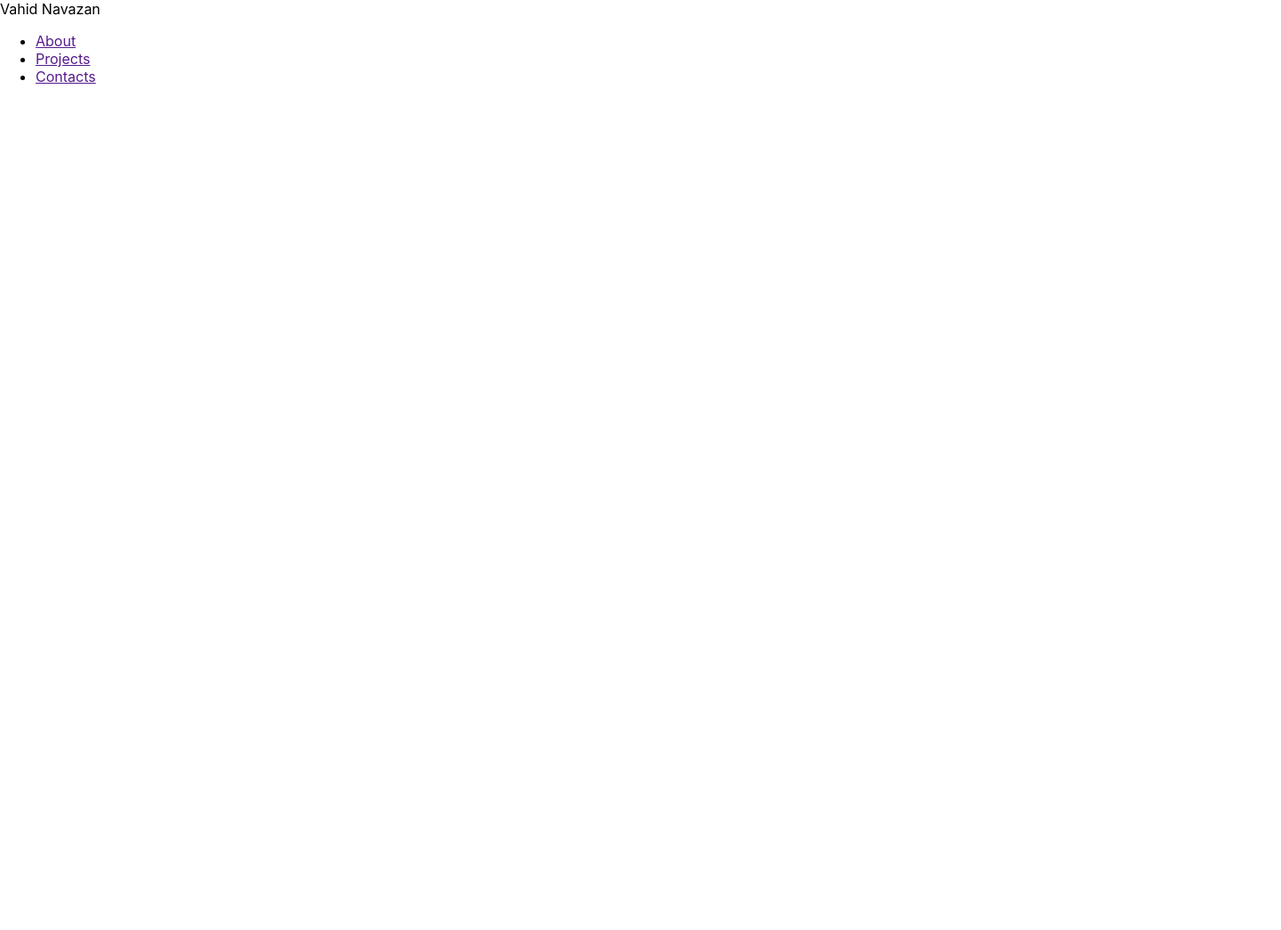
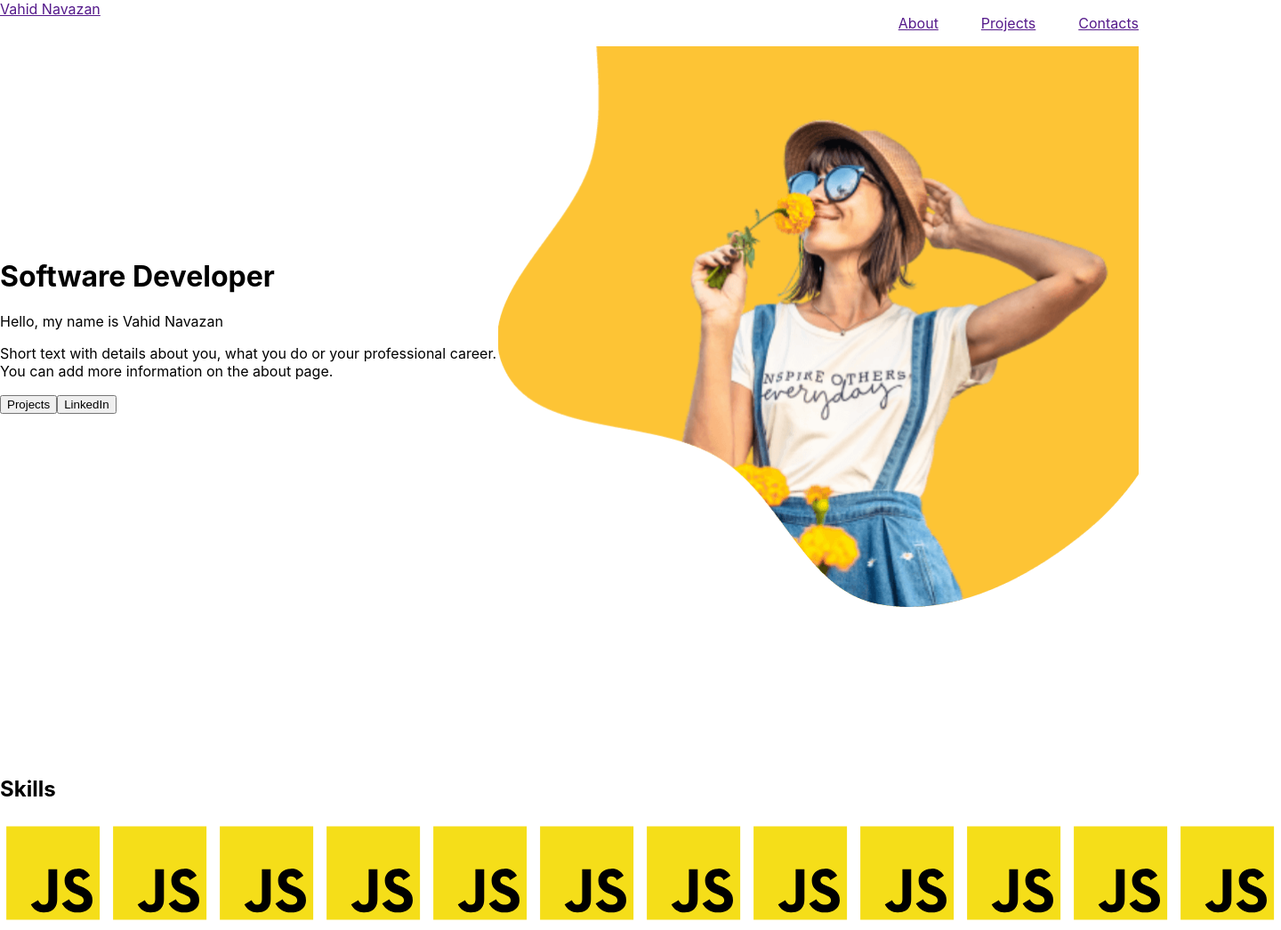
Before and after one commit to vTarlettskiy/portfolio-start-project-main, a React app: page / in a window 1280 px wide. Shown: the whole page at 89% size, 1440 px wide, since content can reach past the window. Before the commit the page ends 800 px from the top, so only its background shows below. Built offline with nearby package versions, Linux system fonts and the light colour scheme.

Commit message:
second day, header, main and start skills section

```diff
--- a/src/App.tsx
+++ b/src/App.tsx
@@ -1,12 +1,16 @@
 import './App.css'
 import styled from 'styled-components'
 import {Header} from "./layout/header/Header";
+import {Main} from "./layout/sections/main/Main";
+import {Skills} from "./layout/sections/skills/Skills";
 
 
 function App() {
     return (
         <div className="App">
             <Header/>
+            <Main/>
+            <Skills/>
         </div>
     );
 }
--- /dev/null
+++ b/src/components/FlexWrapper.tsx
@@ -0,0 +1,16 @@
+import styled from "styled-components";
+
+type FlexWrapperPropsType = {
+    direction?: string
+    justify?: string
+    align?: string
+    wrap?: string
+}
+
+export const FlexWrapper = styled.div<FlexWrapperPropsType>`
+  display: flex;
+  flex-direction: ${props => props.direction || 'row'};
+  justify-content: ${props => props.justify || 'flex-start'};
+  align-items: ${props => props.align || 'stretch'};
+  flex-wrap: ${props => props.wrap || 'nowrap'};
+`
--- /dev/null
+++ b/src/components/SectionTitle.tsx
@@ -0,0 +1,5 @@
+import styled from "styled-components";
+
+export const SectionTitle = styled.h2`
+
+`
--- /dev/null
+++ b/src/components/icon/Icon.tsx
@@ -0,0 +1,20 @@
+import React from 'react';
+import iconsSprite from '../../assets/images/icons-sprite.svg'
+
+type IconPropsType = {
+    iconId: string
+    width?: string
+    height?: string
+    viewBox?: string
+}
+
+const Icon = (props: IconPropsType) => {
+    return (
+        <svg width={props.width || '120'} height={props.height || '120'} viewBox={props.viewBox || "0 0 120 120"} fill="none" xmlns="http://www.w3.org/2000/svg">
+            <use xlinkHref={`${iconsSprite}#${props.iconId}`}/>
+        </svg>
+
+    );
+};
+
+export default Icon;
--- /dev/null
+++ b/src/components/logo/Logo.tsx
@@ -0,0 +1,7 @@
+import React from 'react';
+
+export const Logo = () => {
+    return (
+        <a href=''>Vahid Navazan</a>
+    );
+};
--- a/src/components/menu/Menu.tsx
+++ b/src/components/menu/Menu.tsx
@@ -1,8 +1,9 @@
 import React from 'react';
+import styled from "styled-components";
 
 export const Menu = () => {
     return (
-        <nav>
+        <StyledMenu>
             <ul>
                 <li>
                     <a href="">About</a>
@@ -14,6 +15,14 @@
                     <a href="">Contacts</a>
                 </li>
             </ul>
-        </nav>
+        </StyledMenu>
     );
 };
+
+const StyledMenu = styled.nav`
+    ul {
+      display: flex;
+      gap: 48px;
+      list-style: none;
+    }
+`
--- a/src/layout/header/Header.tsx
+++ b/src/layout/header/Header.tsx
@@ -1,16 +1,18 @@
 import React from 'react';
 import styled from "styled-components";
 import {Menu} from "../../components/menu/Menu";
+import {Logo} from "../../components/logo/Logo";
 
 export const Header = () => {
     return (
         <StyledHeader>
-            <span>Vahid Navazan</span>
+            <Logo/>
             <Menu/>
         </StyledHeader>
     );
 };
 
 const StyledHeader = styled.header`
-
+  display: flex;
+  justify-content: space-between;
 `
--- /dev/null
+++ b/src/layout/sections/main/Main.tsx
@@ -0,0 +1,52 @@
+import React from 'react';
+import styled from "styled-components";
+import photo from '../../../assets/images/image-2.webp'
+import {FlexWrapper} from "../../../components/FlexWrapper";
+
+export const Main = () => {
+    return (
+        <StyledMain>
+            <FlexWrapper align={'center'} justify={'space-around'}>
+                <div>
+                    <MainTitle>Software Developer</MainTitle>
+                    <Greetings>Hello,  my name is Vahid Navazan</Greetings>
+                    <About>Short text with details about you, what you do or your professional career. You can add more information on the about page.</About>
+
+                    <div>
+                        <StyledButton>Projects</StyledButton>
+                        <StyledButton>LinkedIn</StyledButton>
+                    </div>
+                </div>
+
+                <Photo src={photo} alt=''/>
+            </FlexWrapper>
+        </StyledMain>
+    );
+};
+
+const StyledMain = styled.div`
+  min-height: 100vh;
+`
+
+const Photo = styled.img`
+  width: 720px;
+  height: 630px;
+  object-fit: cover;
+
+`
+
+const MainTitle = styled.h1`
+
+`
+
+const Greetings = styled.span`
+
+`
+
+const About = styled.p`
+
+`
+
+const StyledButton = styled.button`
+
+`
--- /dev/null
+++ b/src/layout/sections/skills/Skill.tsx
@@ -0,0 +1,15 @@
+import React from 'react';
+import Icon from "../../../components/icon/Icon";
+import styled from "styled-components";
+
+export const Skill = () => {
+    return (
+        <StyledSkill>
+            <Icon iconId={'icon1'}/>
+        </StyledSkill>
+    );
+};
+
+const StyledSkill = styled.div`
+
+`
--- /dev/null
+++ b/src/layout/sections/skills/Skills.tsx
@@ -0,0 +1,31 @@
+import React from 'react';
+import styled from "styled-components";
+import {FlexWrapper} from "../../../components/FlexWrapper";
+import {SectionTitle} from "../../../components/SectionTitle";
+import {Skill} from "./Skill";
+
+export const Skills = () => {
+    return (
+        <StyledSkills>
+            <SectionTitle>Skills</SectionTitle>
+            <FlexWrapper>
+                <Skill/>
+                <Skill/>
+                <Skill/>
+                <Skill/>
+                <Skill/>
+                <Skill/>
+                <Skill/>
+                <Skill/>
+                <Skill/>
+                <Skill/>
+                <Skill/>
+                <Skill/>
+            </FlexWrapper>
+        </StyledSkills>
+    );
+};
+
+const StyledSkills = styled.section`
+
+`
```
Also changed, not shown: src/assets/images/icons-sprite.svg.
